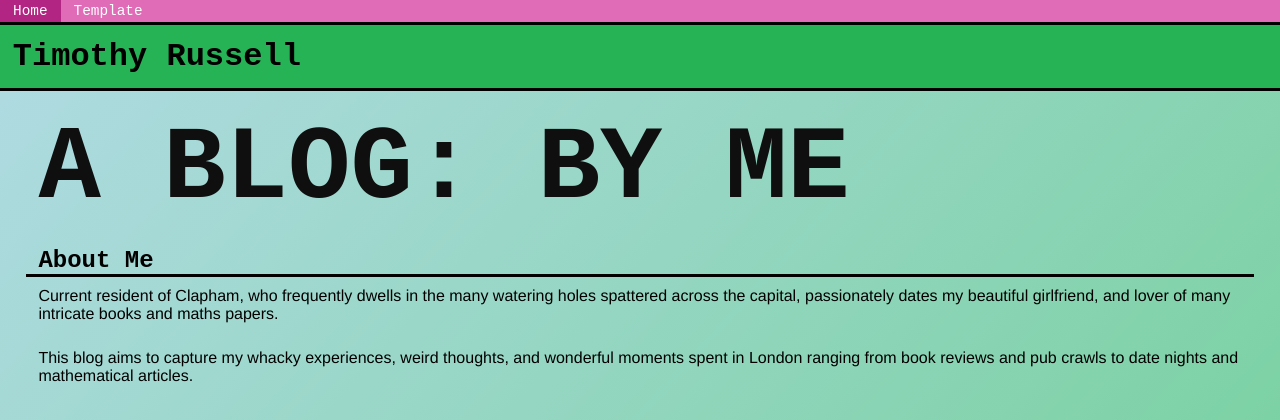
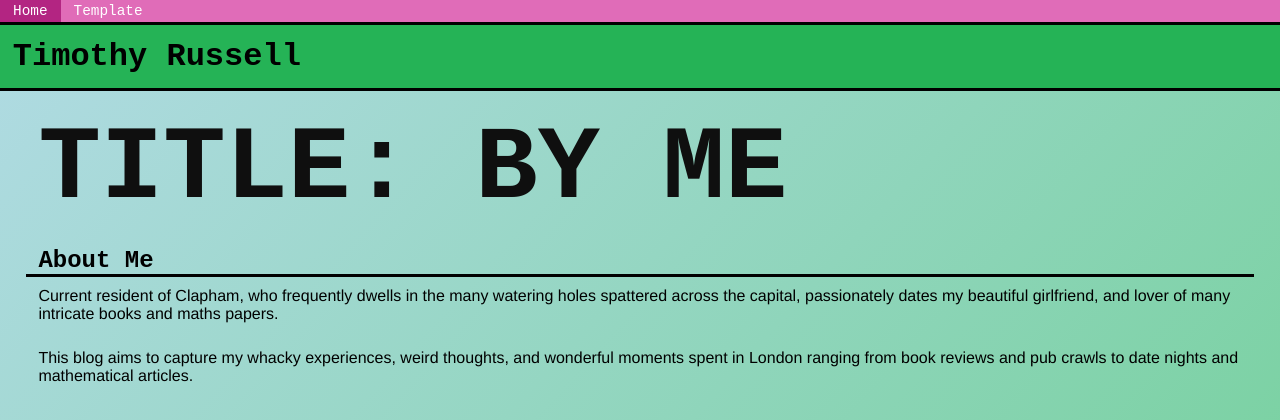
Before and after one commit to Z-Quick-Ze/Thadius, a plain HTML site: page index.html in a window 1280 px wide. Shown: the top 420 px of the page. Drawn offline with Linux system fonts and the light colour scheme.

Commit message:
Update index.html
Change of title

```diff
--- a/index.html
+++ b/index.html
@@ -19,7 +19,7 @@
       <div class="title">Timothy Russell</div>
 
       <!-- Heading -->
-    <div class="heading">A Blog: By Me</div>
+    <div class="heading">Title: By Me</div>
 
     <div class="subtitles">About Me</div>
     <div class="para1">
```
